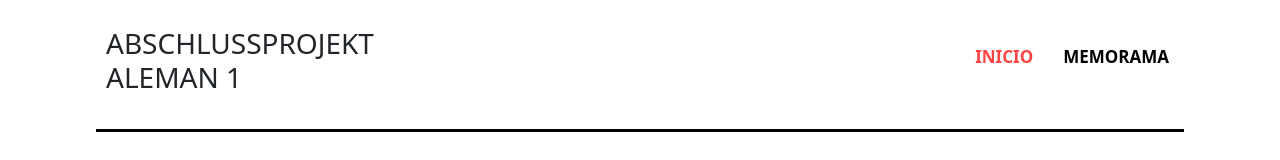
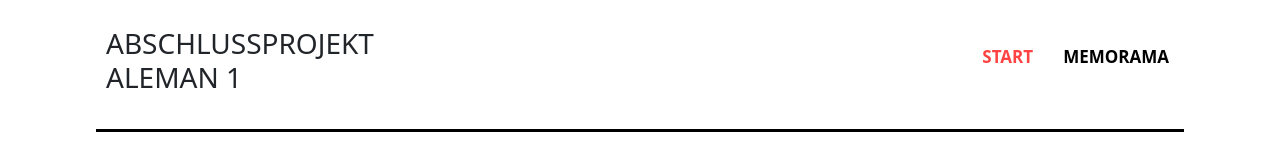
Before and after one commit to chuyMejia/portafolio-react, a React (Create React App) app: page /inicio in a window 1280 px wide. Shown: the top 160 px of the page. Built offline with nearby package versions, Linux system fonts and the light colour scheme.

Commit message:
mod menor

```diff
--- a/src/components/layout/HeaderNav.js
+++ b/src/components/layout/HeaderNav.js
@@ -11,7 +11,7 @@ export const HeaderNav = () => {
         <nav>
            <ul>
             <li>
-               <NavLink to="/inicio" className={({isActive})=>isActive ? "active":"" }>Inicio</NavLink>
+               <NavLink to="/inicio" className={({isActive})=>isActive ? "active":"" }>Start</NavLink>
             </li>
             {/* <li>
                <NavLink to="/upload" className={({isActive})=>isActive ? "active":"" }>Upload</NavLink>
```
